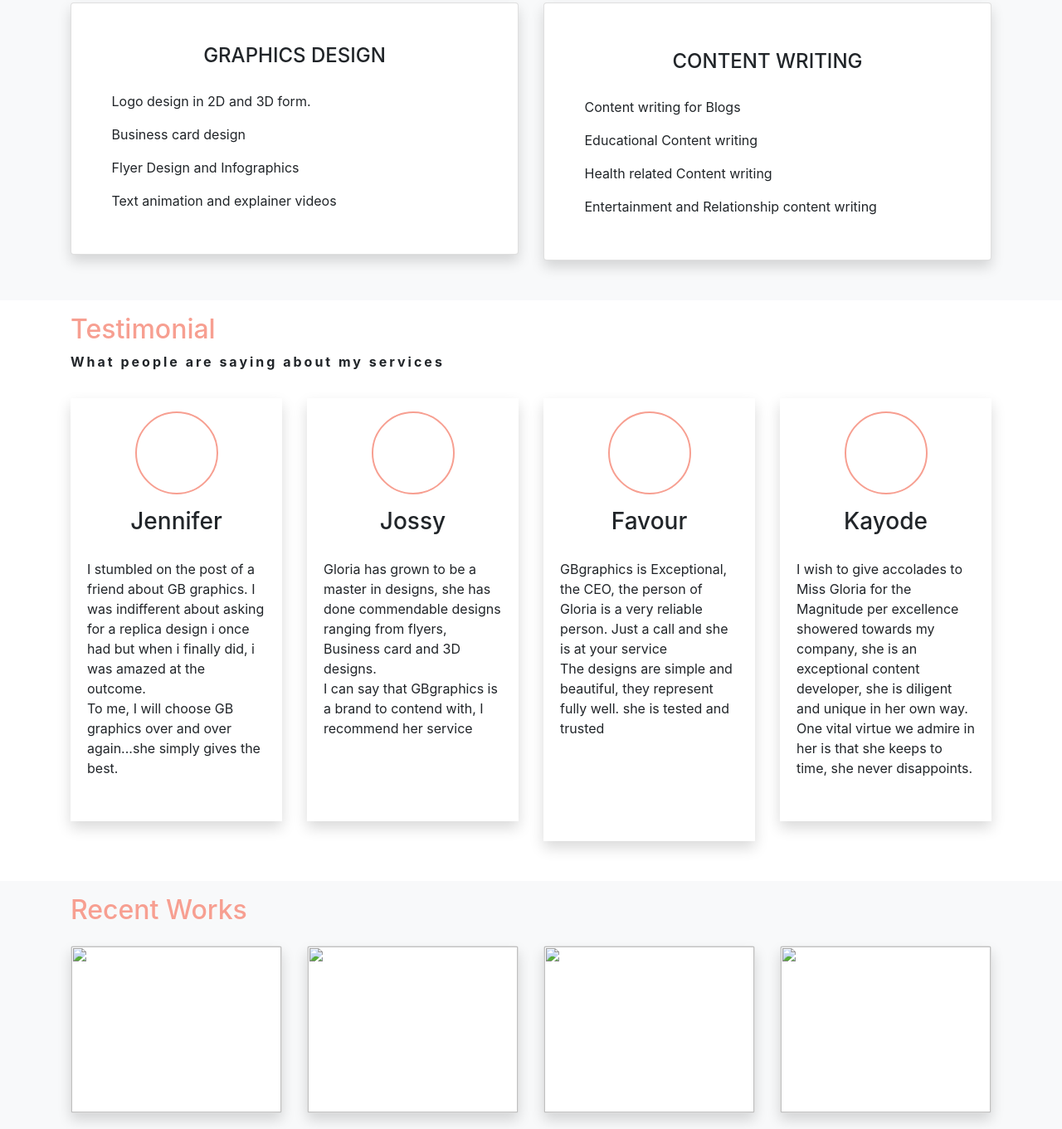
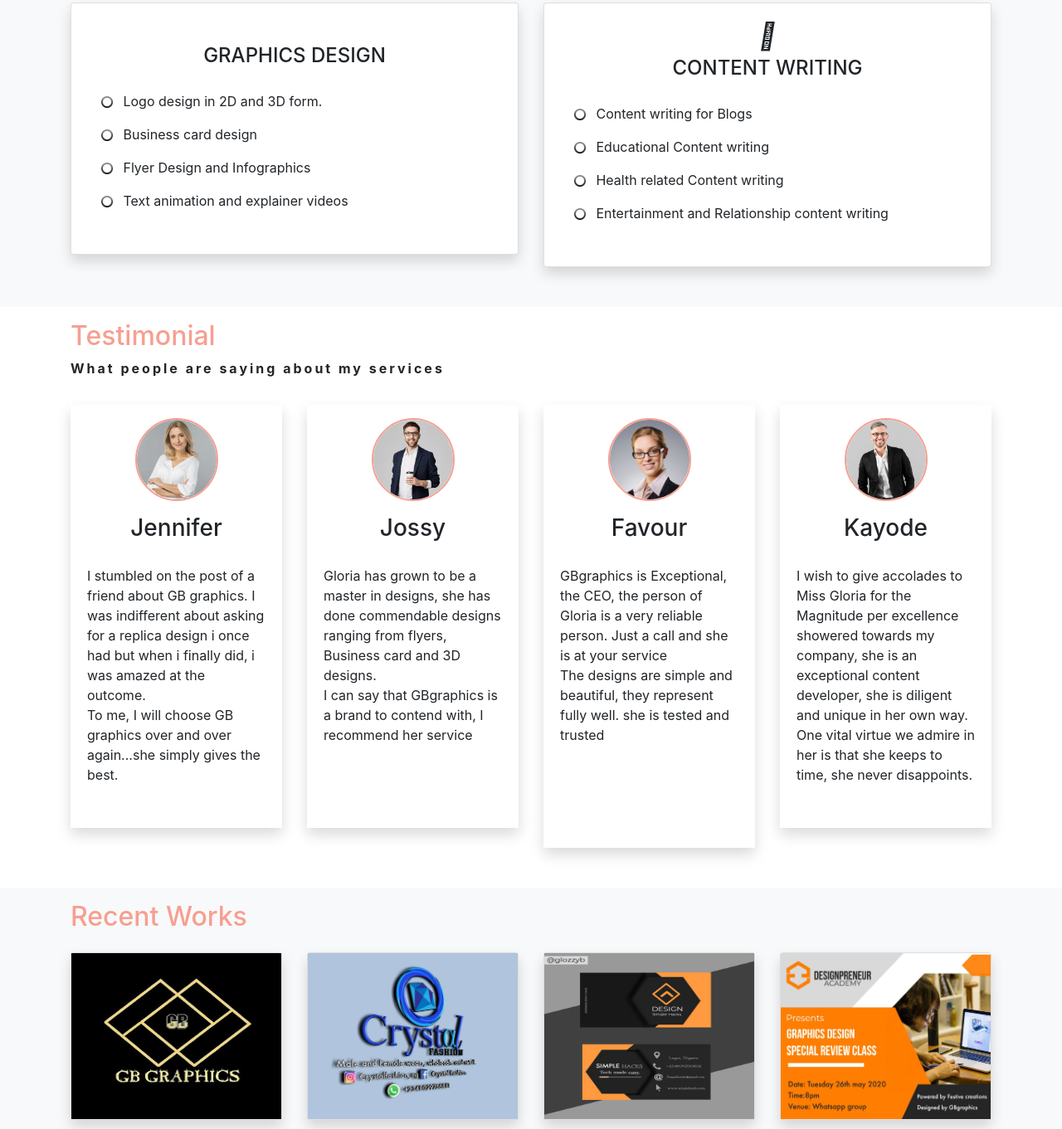
Before and after one commit to DivineEzirim/project, a plain HTML site: page index.html in a window 1280 px wide. Shown: the part 1051-2412 px from the top of the page at 83% size. Drawn offline with Linux system fonts and the light colour scheme; files whose address does not match are found by name.

Commit message:
i editted

```diff
--- a/index.html
+++ b/index.html
@@ -37,7 +37,7 @@
             <div class="row justify-content-center pt-5 pb-3">
                 <div class="col-md-12 text-center pt-5 wow fadeIn hero">
                     <div class="pic">
-                        <img src="./portfolio/img/charles_2.jpg" alt="" class="wow fadeInLeft">
+                        <img src="./img/charles_2.jpg" alt="" class="wow fadeInLeft">
                     </div>
                     <h2 class="head py-2 wow bounceIn">Soli Deo Gloria</h2>
                     <p class="para text-white">A Graphics designer and a content writer</p>
@@ -61,7 +61,7 @@
                 </div>
                 <div class="col-md-6 text-center wow fadeInRight  order-1 order-lg-2 about">
                     <div class="pic">
-                        <img src="./portfolio/img/charles_2.jpg" alt="" width="100%" class="img">
+                        <img src="./img/charles_2.jpg" alt="" width="100%" class="img">
                     </div>
 
                 </div>
@@ -80,24 +80,24 @@
                             <h4>GRAPHICS DESIGN</h4>
                         </div>
                         <div class="card-body">
-                            <p><img src="./portfolio/img/805.gif" alt="" width="3%" class="mr-2"> Logo design in 2D and 3D form.</p>
-                            <p><img src="./portfolio/img/805.gif" alt="" width="3%" class="mr-2"> Business card design</p>
-                            <p><img src="./portfolio/img/805.gif" alt="" width="3%" class="mr-2"> Flyer Design and Infographics</p>
-                            <p><img src="./portfolio/img/805.gif" alt="" width="3%" class="mr-2"> Text animation and explainer videos</p>
+                            <p><img src="./img/805.gif" alt="" width="3%" class="mr-2"> Logo design in 2D and 3D form.</p>
+                            <p><img src="./img/805.gif" alt="" width="3%" class="mr-2"> Business card design</p>
+                            <p><img src="./img/805.gif" alt="" width="3%" class="mr-2"> Flyer Design and Infographics</p>
+                            <p><img src="./img/805.gif" alt="" width="3%" class="mr-2"> Text animation and explainer videos</p>
                         </div>
                     </div>
                 </div>
                 <div class="col-md-6">
                     <div class="card shadow p-3">
                         <div class="text-center">
-                            <i class="fa fa-edit fa-2x mb-2"></i>
+                            <i class="fas fa-edit fa-2x mb-2"></i>
                             <h4>CONTENT WRITING</h4>
                         </div>
                         <div class="card-body">
-                            <p><img src="./portfolio/img/805.gif" alt="" width="3%" class="mr-2"> Content writing for Blogs</p>
-                            <p><img src="./portfolio/img/805.gif" alt="" width="3%" class="mr-2"> Educational Content writing</p>
-                            <p><img src="./portfolio/img/805.gif" alt="" width="3%" class="mr-2"> Health related Content writing </p>
-                            <p><img src="./portfolio/img/805.gif" alt="" width="3%" class="mr-2"> Entertainment and Relationship content writing</p>
+                            <p><img src="./img/805.gif" alt="" width="3%" class="mr-2"> Content writing for Blogs</p>
+                            <p><img src="./img/805.gif" alt="" width="3%" class="mr-2"> Educational Content writing</p>
+                            <p><img src="./img/805.gif" alt="" width="3%" class="mr-2"> Health related Content writing </p>
+                            <p><img src="./img/805.gif" alt="" width="3%" class="mr-2"> Entertainment and Relationship content writing</p>
                         </div>
                     </div>
                 </div>
@@ -112,7 +112,7 @@
                 <div class="col-md-3 text-center">
                     <div class="shadow pt-3 pb-3 test">
                         <div class="pic">
-                            <img src="./portfolio/img/team-4.jpg" alt="">
+                            <img src="./img/team-4.jpg" alt="">
                         </div>
                         <h3 class="pt-3">Jennifer</h3>
                         <div class="card-body text-left">
@@ -126,7 +126,7 @@
                 <div class="col-md-3 text-center">
                     <div class="shadow pt-3 pb-3 test">
                         <div class="pic">
-                            <img src="./portfolio/img/team-3.jpg" alt="">
+                            <img src="./img/team-3.jpg" alt="">
                         </div>
                         <h3 class="pt-3">Jossy</h3>
                         <div class="card-body text-left">
@@ -141,7 +141,7 @@
                 <div class="col-md-3 text-center">
                     <div class="shadow pt-3 pb-3 test">
                         <div class="pic">
-                            <img src="./portfolio/img/charles_gf.jpg" alt="">
+                            <img src="./img/charles_gf.jpg" alt="">
                         </div>
                         <h3 class="pt-3">Favour</h3>
                         <div class="card-body text-left">
@@ -158,7 +158,7 @@
                 <div class="col-md-3 text-center">
                     <div class="shadow pt-3 pb-3 test">
                         <div class="pic">
-                            <img src="./portfolio/img/team-1.jpg" alt="">
+                            <img src="./img/team-1.jpg" alt="">
                         </div>
                         <h3 class="pt-3">Kayode</h3>
                         <div class="card-body text-left">
@@ -178,29 +178,29 @@
             <div class="row">
                 <div class="col-md-3 mb-2">
                     <div class="card shadow">
-                        <a href="./portfolio/img/IMG-20200530-WA0011.jpg">
-                            <img src="./portfolio/img/IMG-20200530-WA0011.jpg" alt="" height="200px" width="100%" class="work-pic">
+                        <a href="./img/IMG-20200530-WA0011.jpg">
+                            <img src="./img/IMG-20200530-WA0011.jpg" alt="" height="200px" width="100%" class="work-pic">
                         </a>
                     </div>
                 </div>
                 <div class="col-md-3 mb-2">
                     <div class="card shadow">
-                        <a href="./portfolio/img/IMG-20200601-WA0008.jpg">
-                            <img src="./portfolio/img/IMG-20200601-WA0008.jpg" alt="" height="200px" width="100%" class="work-pic">
+                        <a href="./img/IMG-20200601-WA0008.jpg">
+                            <img src="./img/IMG-20200601-WA0008.jpg" alt="" height="200px" width="100%" class="work-pic">
                         </a>
                     </div>
                 </div>
                 <div class="col-md-3 mb-2">
                     <div class="card shadow">
-                        <a href="./portfolio/img/IMG-20200521-WA0033.jpg">
-                            <img src="./portfolio/img/IMG-20200521-WA0033.jpg" alt="" height="200px" width="100%" class="work-pic">
+                        <a href="./img/IMG-20200521-WA0033.jpg">
+                            <img src="./img/IMG-20200521-WA0033.jpg" alt="" height="200px" width="100%" class="work-pic">
                         </a>
                     </div>
                 </div>
                 <div class="col-md-3">
                     <div class="card shadow">
-                        <a href="./portfolio/img/IMG-20200526-WA0143.jpg">
-                            <img src="./portfolio/img/IMG-20200526-WA0143.jpg" alt="" height="200px" width="100%" class="work-pic">
+                        <a href=".img/IMG-20200526-WA0143.jpg">
+                            <img src="./img/IMG-20200526-WA0143.jpg" alt="" height="200px" width="100%" class="work-pic">
                         </a>
                     </div>
                 </div>
```
